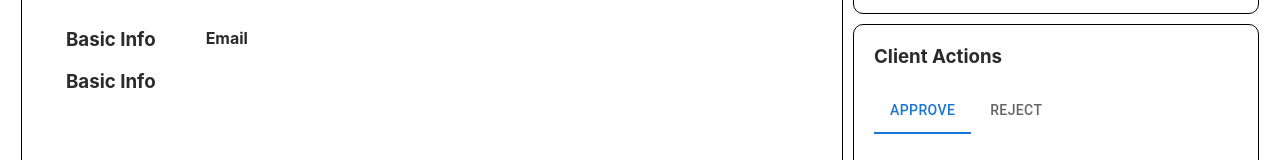
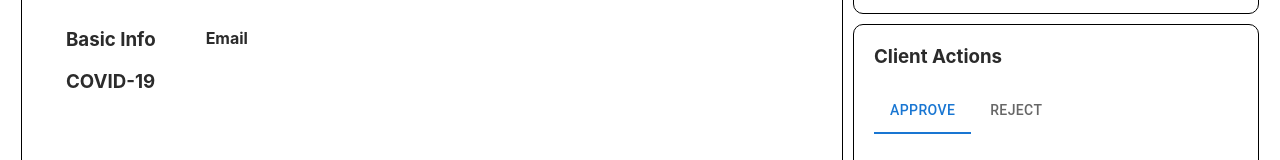
Before and after one commit to shannonbonet/siren-web, a Next.js app: page /clientview in a window 1280 px wide. Shown: the part 212-372 px from the top of the page. Built offline with nearby package versions, Linux system fonts and the light colour scheme; no server answers; sample sign-in values are in the browser's storage.

Commit message:
push for shannon hehe

```diff
--- a/src/components/ClientInfo/ClientInfo.tsx
+++ b/src/components/ClientInfo/ClientInfo.tsx
@@ -27,6 +27,8 @@ export const ClientInfo = ( {query} ) => {
 // RENDER BOXES
 
 const OverviewBox = ({query}) => {
+    console.log(query)
+    console.log(query["answers"])
     const [tabValue, setTabValue] = useState('overview');
     return (
         <div className={`${styles.outline} ${styles.overview}`}>
@@ -45,7 +47,7 @@ const OverviewBox = ({query}) => {
                             </div>
                         </div>
                         <div className={styles.flex}>
-                            <h3>Basic Info</h3>
+                            <h3>COVID-19</h3>
                             <div>
                                 {/* TODO: retrieve from firebase instead
                                 <p><b>Legal disclaimer</b></p>
@@ -100,7 +102,7 @@ const ClientActionsBox = () => {
     const [tabValue, setTabValue] = useState('approve');
     const sendSuccessful = clientActionsState;
     const handleApproveState = ev => {
-        setApproveState();
+        setApproveState(); // TODO: set approve state correctly
     }
     switch ( sendSuccessful ) {
         case 1:
--- a/src/components/IntakeTable/IntakeTable.tsx
+++ b/src/components/IntakeTable/IntakeTable.tsx
@@ -150,6 +150,7 @@ const IntakeTable = () => {
             {responses
               .slice(page * rowsPerPage, page * rowsPerPage + rowsPerPage)
               .map((row, i) => {
+                console.log(clientsPass[i]);
                 return (
                   //
                   // Taking out this line below will introduce red squigglies
@@ -161,7 +162,7 @@ const IntakeTable = () => {
                     query: { fullName: clientsPass[i]["fullName"],
                              email: clientsPass[i]["email"],
                              id: clientsPass[i]["id"],
-                             client: clientsPass[i]
+                             answers: clientsPass[i]["answers"]
                             }
                   }} passHref>
                     <TableRow hover role="checkbox" tabIndex={-1} key={row['Name']}>
```
